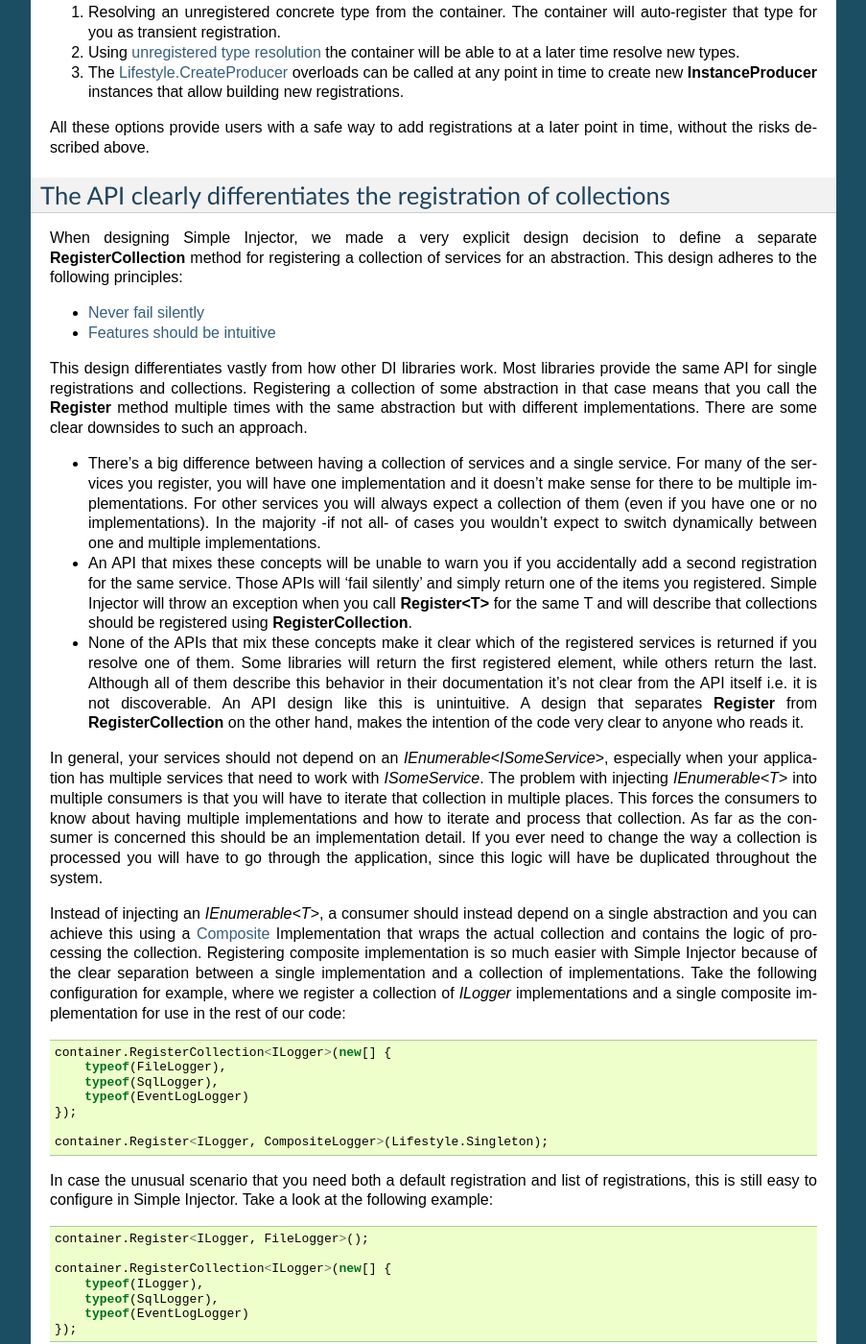
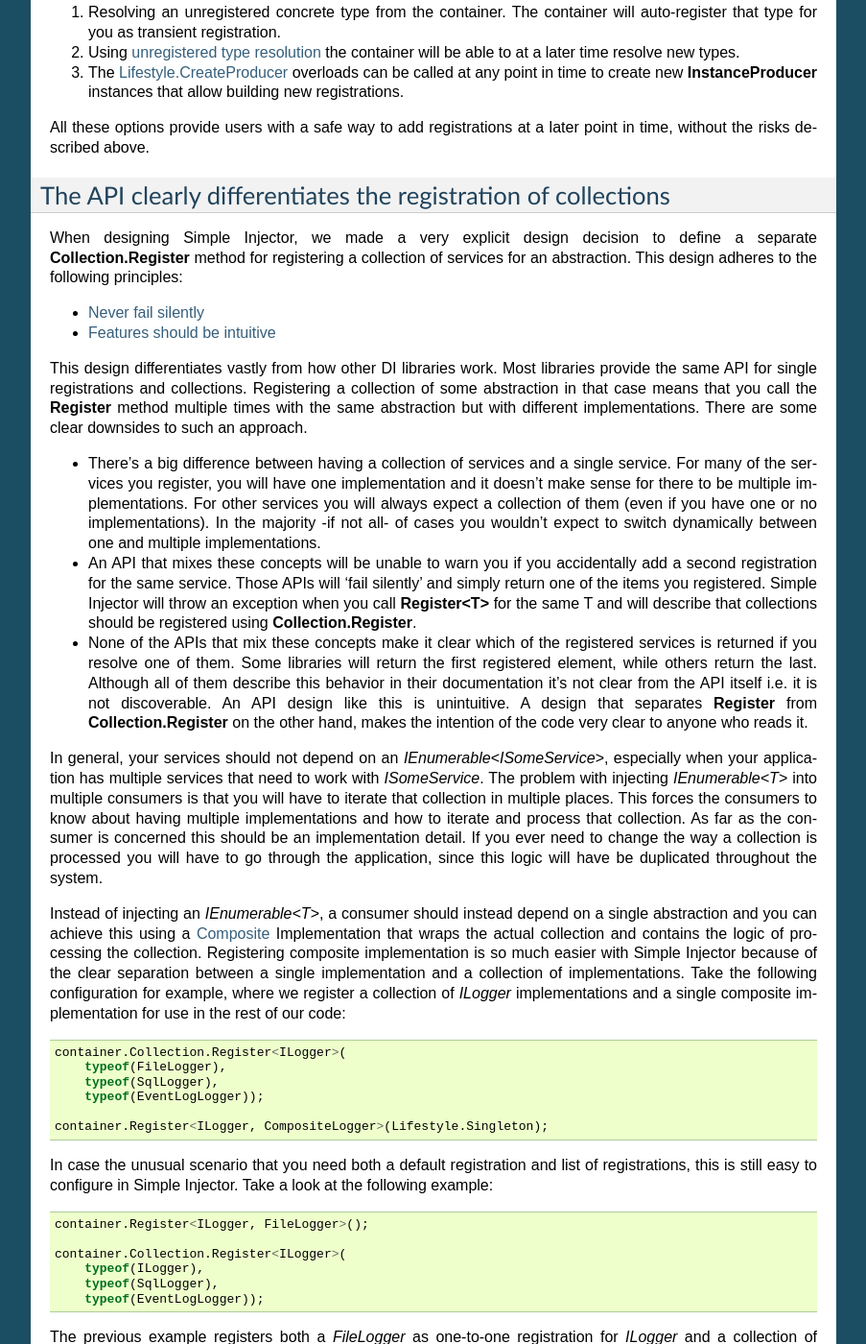
Before and after one commit to simpleinjector/Documentation, a Sphinx documentation site: the page built from source/decisions.rst, in a window 1280 px wide and 1400 px high, scrolled down 1440 px. Shown: the whole window at 96% size, without its empty margins (198-1101 px from the left). Built offline with Sphinx 7.4.7, drawn with Linux system fonts in a browser that asks for light colours; some of the changed text lies outside the part shown.

Commit message:
Changed RegisterCollection to Collection.Register
Changed RegisterCollection to Collection.Register for v4.3.

```diff
--- a/source/decisions.rst
+++ b/source/decisions.rst
@@ -54,7 +54,7 @@ All these options provide users with a safe way to add registrations at a later
 The API clearly differentiates the registration of collections
 ==============================================================
 
-When designing Simple Injector, we made a very explicit design decision to define a separate **RegisterCollection** method for registering a collection of services for an abstraction. This design adheres to the following principles:
+When designing Simple Injector, we made a very explicit design decision to define a separate **Collection.Register** method for registering a collection of services for an abstraction. This design adheres to the following principles:
 
 * :ref:`Never fail silently <Never-fail-silently>`
 * :ref:`Features should be intuitive <Features-should-be-intuitive>`
@@ -62,8 +62,8 @@ When designing Simple Injector, we made a very explicit design decision to defin
 This design differentiates vastly from how other DI libraries work. Most libraries provide the same API for single registrations and collections. Registering a collection of some abstraction in that case means that you call the **Register** method multiple times with the same abstraction but with different implementations. There are some clear downsides to such an approach.
 
 * There's a big difference between having a collection of services and a single service. For many of the services you register, you will have one implementation and it doesn't make sense for there to be multiple implementations. For other services you will always expect a collection of them (even if you have one or no implementations). In the majority -if not all- of cases you wouldn't expect to switch dynamically between one and multiple implementations.
-* An API that mixes these concepts will be unable to warn you if you accidentally add a second registration for the same service. Those APIs will 'fail silently' and simply return one of the items you registered. Simple Injector will throw an exception when you call **Register<T>** for the same T and will describe that collections should be registered using **RegisterCollection**.
-* None of the APIs that mix these concepts make it clear which of the registered services is returned if you resolve one of them. Some libraries will return the first registered element, while others return the last. Although all of them describe this behavior in their documentation it's not clear from the API itself i.e. it is not discoverable. An API design like this is unintuitive. A design that separates **Register** from **RegisterCollection** on the other hand, makes the intention of the code very clear to anyone who reads it.
+* An API that mixes these concepts will be unable to warn you if you accidentally add a second registration for the same service. Those APIs will 'fail silently' and simply return one of the items you registered. Simple Injector will throw an exception when you call **Register<T>** for the same T and will describe that collections should be registered using **Collection.Register**.
+* None of the APIs that mix these concepts make it clear which of the registered services is returned if you resolve one of them. Some libraries will return the first registered element, while others return the last. Although all of them describe this behavior in their documentation it's not clear from the API itself i.e. it is not discoverable. An API design like this is unintuitive. A design that separates **Register** from **Collection.Register** on the other hand, makes the intention of the code very clear to anyone who reads it.
 
 In general, your services should not depend on an *IEnumerable<ISomeService>*, especially when your application has multiple services that need to work with *ISomeService*. The problem with injecting *IEnumerable<T>* into multiple consumers is that you will have to iterate that collection in multiple places. This forces the consumers to know about having multiple implementations and how to iterate and process that collection. As far as the consumer is concerned this should be an implementation detail. If you ever need to change the way a collection is processed you will have to go through the application, since this logic will have be duplicated throughout the system.
 
@@ -71,11 +71,10 @@ Instead of injecting an *IEnumerable<T>*, a consumer should instead depend on a
 
 .. code-block:: c#
 
-    container.RegisterCollection<ILogger>(new[] {
+    container.Collection.Register<ILogger>(
         typeof(FileLogger),
         typeof(SqlLogger),
-        typeof(EventLogLogger)
-    });
+        typeof(EventLogLogger));
 
     container.Register<ILogger, CompositeLogger>(Lifestyle.Singleton);
 
@@ -86,11 +85,10 @@ In case the unusual scenario that you need both a default registration and list
 
     container.Register<ILogger, FileLogger>();
 
-    container.RegisterCollection<ILogger>(new[] {
+    container.Collection.Register<ILogger>(
         typeof(ILogger),
         typeof(SqlLogger),
-        typeof(EventLogLogger)
-    });
+        typeof(EventLogLogger));
 
 The previous example registers both a *FileLogger* as one-to-one registration for *ILogger* and a collection of *ILogger* instances. The first registration in the collection itself is *ILogger* which means that it points back to the one-to-one mapping using *FileLogger*.
 
@@ -192,7 +190,7 @@ Instead of creating our own API that would fall into the same trap as all the ot
 
 In most cases we found it much easier to write batch registrations using LINQ; a language that many developers are already familiar with. Specifying your registrations in LINQ reduces the need to learn yet another (domain specific) language (with all its quirks).
 
-When it comes to batch-registering generic-types things are different. Batch-registering generic types can be very complex without tool support. We have defined a clear API consisting of a few **Register** and **RegisterCollection** overloads that covers the majority of the cases.
+When it comes to batch-registering generic-types things are different. Batch-registering generic types can be very complex without tool support. We have defined a clear API consisting of a few **Register** and **Collection.Register** overloads that covers the majority of the cases.
 
 .. _No-per-thread-lifestyle:
 
--- a/source/extensibility.rst
+++ b/source/extensibility.rst
@@ -221,7 +221,7 @@ Here are some examples of registration calls that all register types as *Transie
 
     container.Register<IUserContext, AspNetUserContext>();
     container.Register<ITimeProvider>(() => new RealTimeProvider());
-    container.RegisterCollection<ILogger>(new[] { typeof(SqlLogger), typeof(FileLogger) });
+    container.Collection.Register<ILogger>(typeof(SqlLogger), typeof(FileLogger));
     container.Register(typeof(IHandler<>), typeof(IHandler<>).Assembly);
     container.RegisterDecorator(typeof(IHandler<>), typeof(LoggingHandlerDecorator<>));
     container.RegisterConditional(typeof(IValidator<>), typeof(NullVal<>), c => !c.Handled);
--- a/source/howto.rst
+++ b/source/howto.rst
@@ -376,7 +376,7 @@ Override existing registrations
 
 The default behavior of Simple Injector is to fail when a service is registered for a second time. Most of the time the developer didn't intend to override a previous registration and allowing this would lead to a configuration that would pass the container's verification, but doesn't behave as expected.
 
-:ref:`This design decision <Separate-collections>` differs from most other DI libraries, where adding new registrations results in appending the collection of registrations for that abstraction. Registering collections in Simple Injector is an :ref:`explicit action <Separate-collections>` done using one of the `RegisterCollection <https://simpleinjector.org/ReferenceLibrary/?topic=html/Overload_SimpleInjector_Container_RegisterCollection.htm>`_ method overloads.
+:ref:`This design decision <Separate-collections>` differs from most other DI libraries, where adding new registrations results in appending the collection of registrations for that abstraction. Registering collections in Simple Injector is an :ref:`explicit action <Separate-collections>` done using one of the `Collection.Register <https://simpleinjector.org/ReferenceLibrary/?topic=html/Overload_SimpleInjector_ContainerCollectionRegistrator_Register.htm>`_ method overloads.
 
 There are certain scenarios however where overriding is useful. An example of such is a bootstrapper project for a business layer that is reused in multiple applications (in both a web application, web service, and Windows service for instance). Not having a business layer specific bootstrapper project would mean the complete DI configuration would be duplicated in the startup path of each application, which would lead to code duplication. In that situation the applications would roughly have the same configuration, with a few adjustments.
 
```
Also changed, not shown: source/aop.rst (+4 -5 lines).
